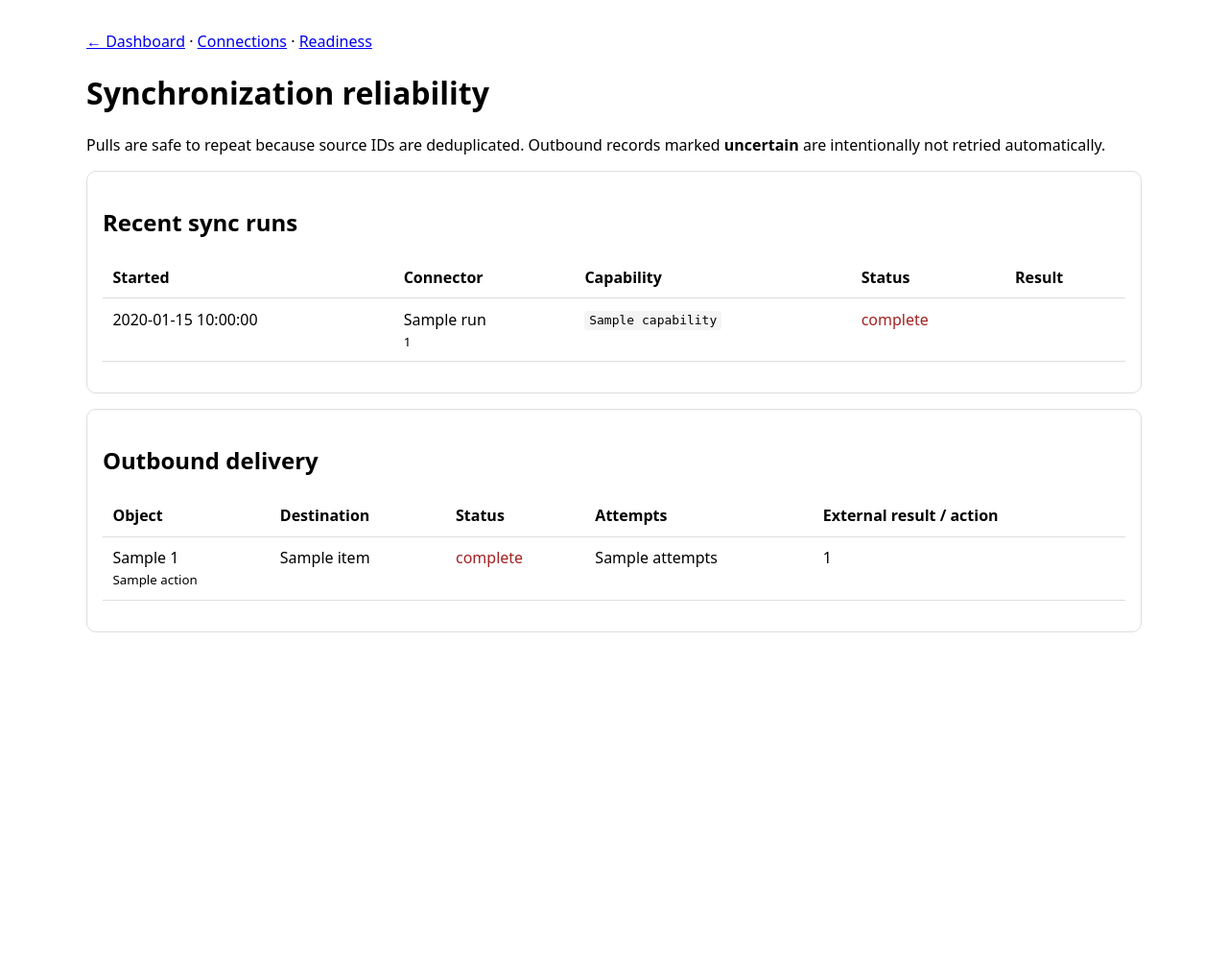
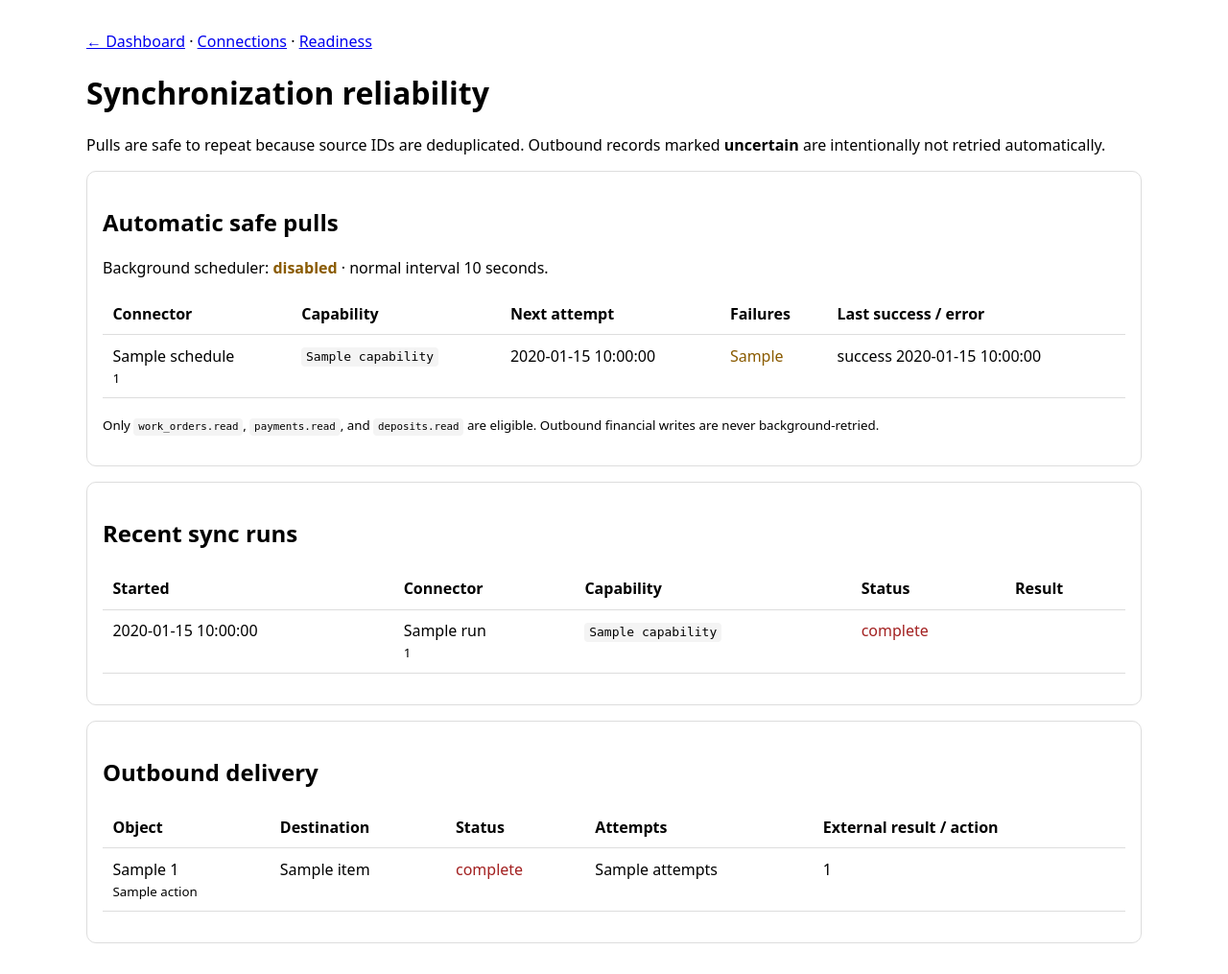
Before and after one commit to noeticanlabs/Bookkeeping-assistant-, a Flask app: template templates/sync_status.html in a window 1280 px wide. Shown: the whole page at 96% size. Before the commit the page ends 659 px from the top, so only its background shows below. Run offline with Flask 3, Linux system fonts and the light colour scheme; the template is opened without the code that fills it: most values are stand-ins (such as "Sample title", 1, 10 or a date in 2020).

Commit message:
Show automatic pull schedules and backoff state

```diff
--- a/templates/sync_status.html
+++ b/templates/sync_status.html
@@ -4,6 +4,7 @@
 <body><p><a href="/">← Dashboard</a> · <a href="/settings/connections/manage">Connections</a> · <a href="/readiness">Readiness</a></p>
 <h1>Synchronization reliability</h1>
 <p>Pulls are safe to repeat because source IDs are deduplicated. Outbound records marked <strong>uncertain</strong> are intentionally not retried automatically.</p>
+<section class="card"><h2>Automatic safe pulls</h2><p>Background scheduler: <strong class="{% if auto_sync_enabled %}ok{% else %}warn{% endif %}">{{'enabled' if auto_sync_enabled else 'disabled'}}</strong>{% if auto_sync_interval_seconds %} · normal interval {{auto_sync_interval_seconds}} seconds{% endif %}.</p>{% if schedules %}<table><thead><tr><th>Connector</th><th>Capability</th><th>Next attempt</th><th>Failures</th><th>Last success / error</th></tr></thead><tbody>{% for s in schedules %}<tr><td>{{s.connector_name}}<br><small>{{s.connector_id}}</small></td><td><code>{{s.capability}}</code></td><td>{{s.next_attempt_at}}</td><td class="{% if s.consecutive_failures %}warn{% else %}ok{% endif %}">{{s.consecutive_failures}}</td><td>{% if s.last_success_at %}success {{s.last_success_at}}{% endif %}{% if s.last_error %}<br><span class="bad">{{s.last_error}}</span>{% endif %}</td></tr>{% endfor %}</tbody></table>{% else %}<p>No safe pull schedules have been discovered yet.</p>{% endif %}<p><small>Only <code>work_orders.read</code>, <code>payments.read</code>, and <code>deposits.read</code> are eligible. Outbound financial writes are never background-retried.</small></p></section>
 <section class="card"><h2>Recent sync runs</h2>{% if runs %}<table><thead><tr><th>Started</th><th>Connector</th><th>Capability</th><th>Status</th><th>Result</th></tr></thead><tbody>{% for r in runs %}<tr><td>{{r.started_at}}</td><td>{{r.connector_name}}<br><small>{{r.connector_id}}</small></td><td><code>{{r.capability}}</code></td><td class="{% if r.status=='success' %}ok{% else %}bad{% endif %}">{{r.status}}</td><td>{% if r.status=='success' %}added {{r.added}}, skipped {{r.skipped}}{% else %}{{r.error}}{% endif %}</td></tr>{% endfor %}</tbody></table>{% else %}<p>No synchronization runs recorded yet.</p>{% endif %}</section>
 <section class="card"><h2>Outbound delivery</h2>{% if outbox %}<table><thead><tr><th>Object</th><th>Destination</th><th>Status</th><th>Attempts</th><th>External result / action</th></tr></thead><tbody>{% for item in outbox %}<tr><td>{{item.object_type}} {{item.object_id}}<br><small>{{item.action}}</small></td><td>{{item.connector_name}}</td><td class="{% if item.status=='succeeded' %}ok{% elif item.status=='uncertain' %}warn{% else %}bad{% endif %}">{{item.status}}</td><td>{{item.attempts}}</td><td>{% if item.external_id %}{{item.external_id}}{% endif %}{% if item.last_error %}<br>{{item.last_error}}{% endif %}{% if item.status=='uncertain' %}<form method="post" action="{{url_for('retry_uncertain_outbox',item_id=item.item_id)}}"><button type="submit">I verified it was NOT created — allow retry</button></form>{% endif %}</td></tr>{% endfor %}</tbody></table>{% else %}<p>No outbound deliveries recorded yet.</p>{% endif %}</section>
 </body></html>
```
